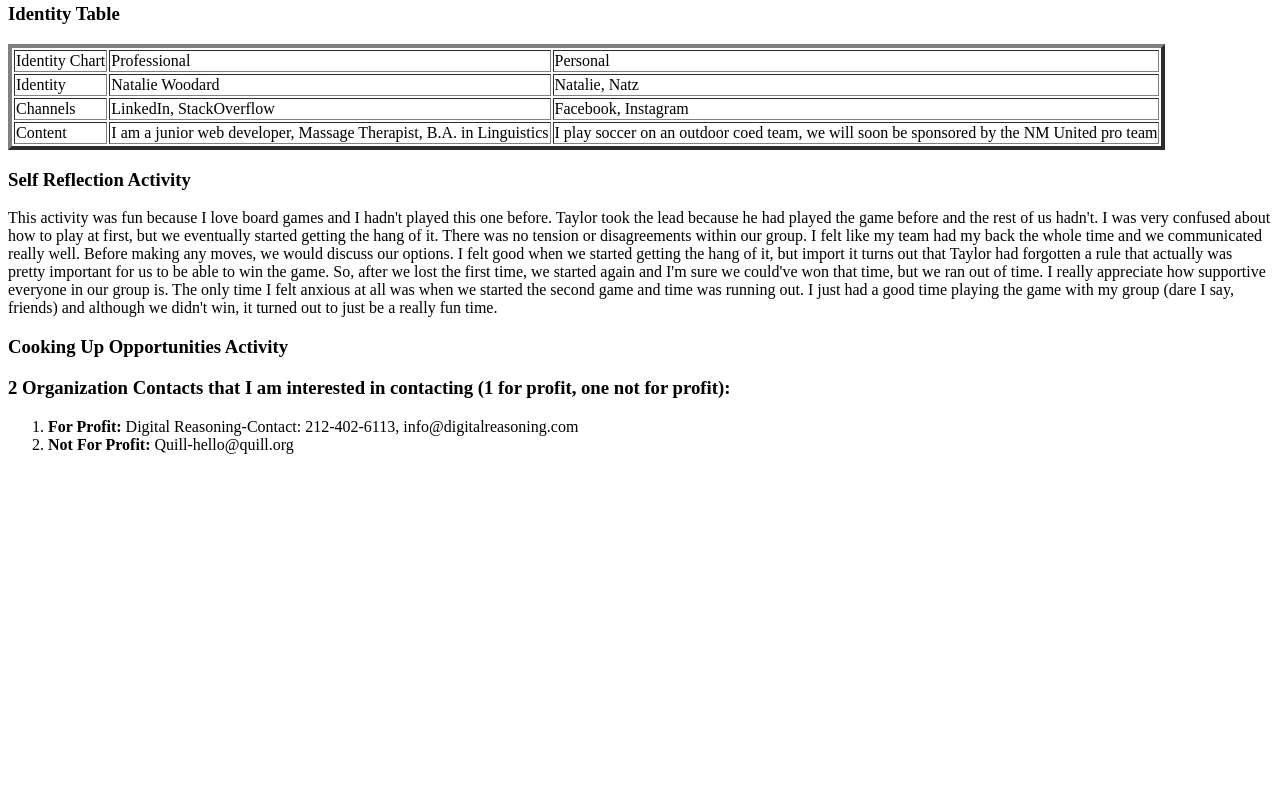
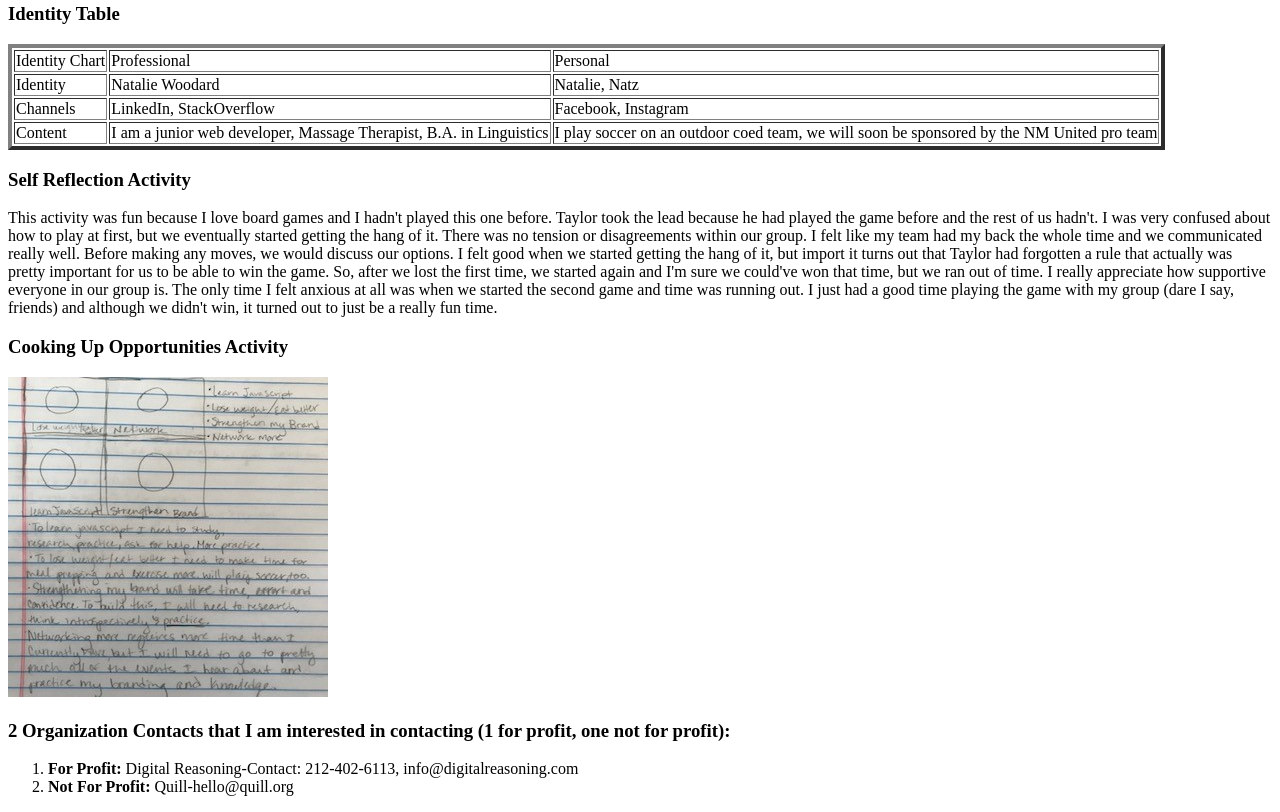
Before and after one commit to nwoodard1/pro-dev, a plain HTML site: page index.html in a window 1280 px wide. Shown: the part 3028-3840 px from the top of the page. Before the commit the page ends 3498 px from the top, so only its background shows below. Drawn offline with Linux system fonts and the light colour scheme.

Commit message:
Added cooktop image from Cooking up opportunities activity

```diff
--- a/index.html
+++ b/index.html
@@ -56,7 +56,7 @@
 					The second photo represents where I would like to see myself in 3 years. I chose this photo because I want to be successful in a career and well on my way to starting a family with my husband. We both have baby fever, but we know it's not financially stable or smart to start a family when neither of us make much money. In 3 years I hope to be making at least $50,000/yr. I hope my husband is doing somehting that he loves and makes him good money.
 				And I hope that we have at least one, possibly two children.
 				</p>
-				<img src="./visuals speak.jpg"
+				<img src="./visuals speak.jpg"/>
 				<p>
 			<h3><strong>Identity Table</strong></h3>
 			<table border="4">
@@ -89,7 +89,9 @@
 					could've won that time, but we ran out of time. I really appreciate how supportive everyone in our group is. The only time I felt anxious at all was when we started the second game
 					and time was running out. I just had a good time playing the game with my group (dare I say, friends) and although we didn't win, it turned out to just be a really fun time.</p>
 			<h3> Cooking Up Opportunities Activity</h3>
-				<p></p>
+				<p>
+					<img src="./cooktopprodevpic.jpg"/>
+				</p>
 			<h3> 2 Organization Contacts that I am interested in contacting (1 for profit, one not for profit):</h3>
 				<p>
 					<ol>
```
Also changed, not shown: cooktopprodevpic.jpg (added).
